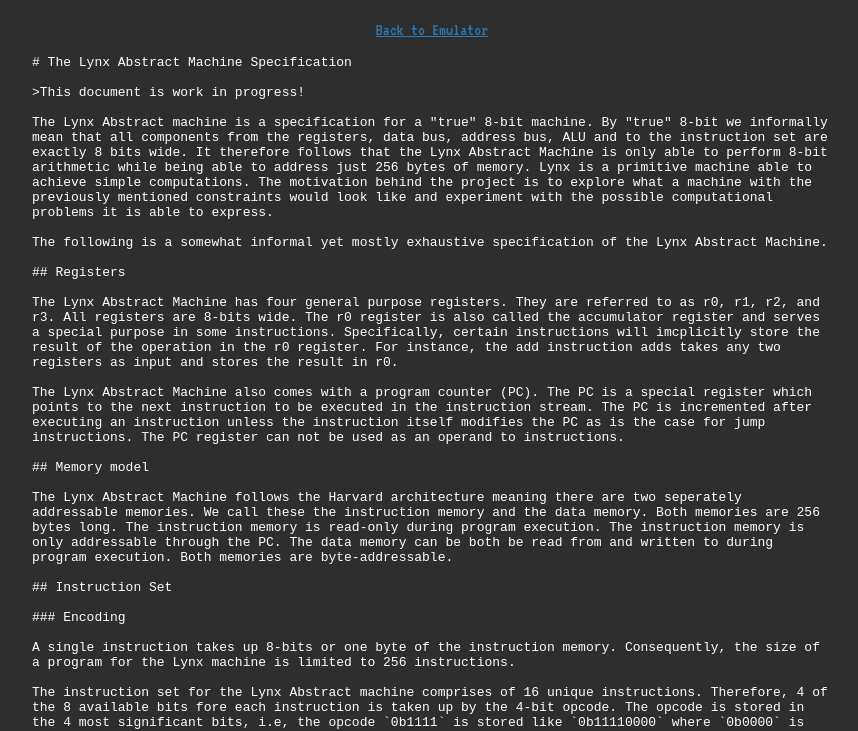
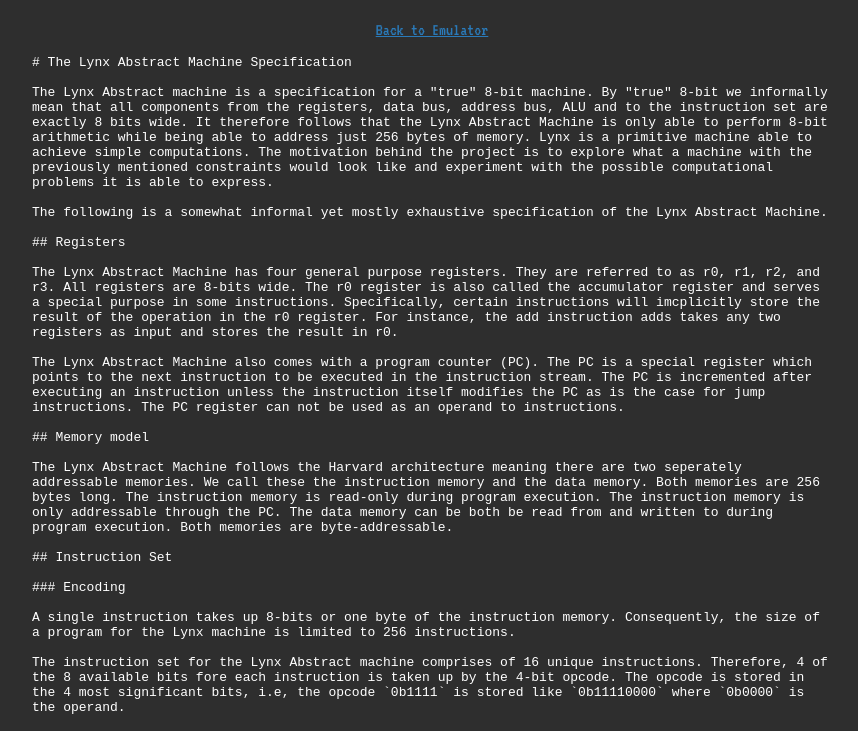
Before and after one commit to LytixDev/lynx-machine, a website: page web/spec.html in a window 1280 px wide. Shown: the part 66-797 px from the top of the page, without its empty margins (208-1066 px from the left). Drawn offline with Linux system fonts and the light colour scheme.

Commit message:
refine spec and readme

```diff
--- a/web/spec.html
+++ b/web/spec.html
@@ -21,8 +21,6 @@
 
     <pre>
 # The Lynx Abstract Machine Specification
-
->This document is work in progress!
 
 The Lynx Abstract machine is a specification for a "true" 8-bit machine. By "true" 8-bit we informally mean that all components from the registers, data bus, address bus, ALU and to the instruction set are exactly 8 bits wide. It therefore follows that the Lynx Abstract Machine is only able to perform 8-bit arithmetic while being able to address just 256 bytes of memory. Lynx is a primitive machine able to achieve simple computations. The motivation behind the project is to explore what a machine with the previously mentioned constraints would look like and experiment with the possible computational problems it is able to express.
 
@@ -72,15 +70,18 @@ When an immediate is used as the operand it takes up the entire four bit space o
 | le       | 0100   | Reg Reg      | r0 = op1 < op2 (1 if true else 0) |
 | inc      | 0101   | Reg          | op1 = op1 + 1                     |
 | dec      | 0110   | Reg          | op1 = op1 - 1                     |
-| shift    | 0111   | Imm          | r0 = r0 << imm with some nuance   |
+| shift    | 0111   | Imm          | r0 = r0 << imm                    |
 | ali      | 1000   | Imm          | r0 = r0 & imm                     |
 | li       | 1001   | Imm          | r0 = imm                          |
 | mv       | 1010   | Reg Reg      | op1 = op2                         |
-| load     | 1011   | Reg Reg      | op1 = mem$op2$                    |
-| store    | 1100   | Reg Reg      | mem$op2$ = op1                    |
+| load     | 1011   | Reg Reg      | op1 = mem\[op2\]                  |
+| store    | 1100   | Reg Reg      | mem\[op2\] = op1                  |
 | jmp      | 1101   | Imm          | pc = imm                          |
 | jiz      | 1110   | Reg Reg      | if op2 = 0 then pc = pc + op1     |
 | jaiz     | 1111   | Reg Reg      | if op2 = 0 then pc = op1          |
+
+
+For the shift, the immediate must be sign extended to 8 bits.
 </pre
     >
   </body>
```
Also changed, not shown: spec/spec.md (+6 -5 lines), README.txt.
